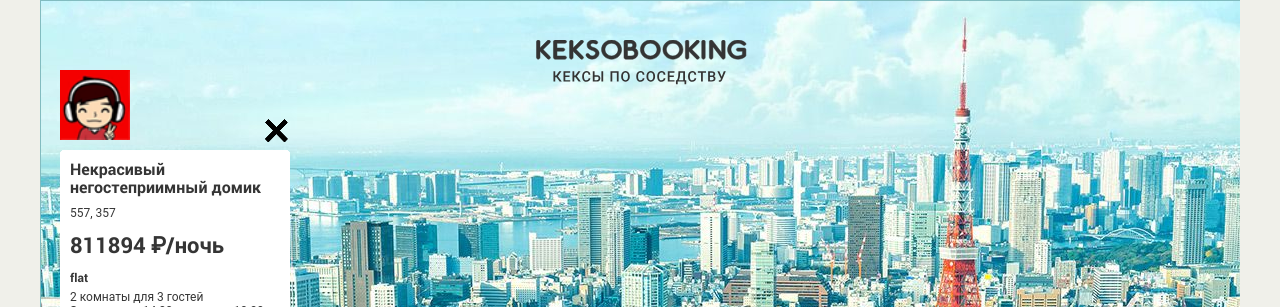
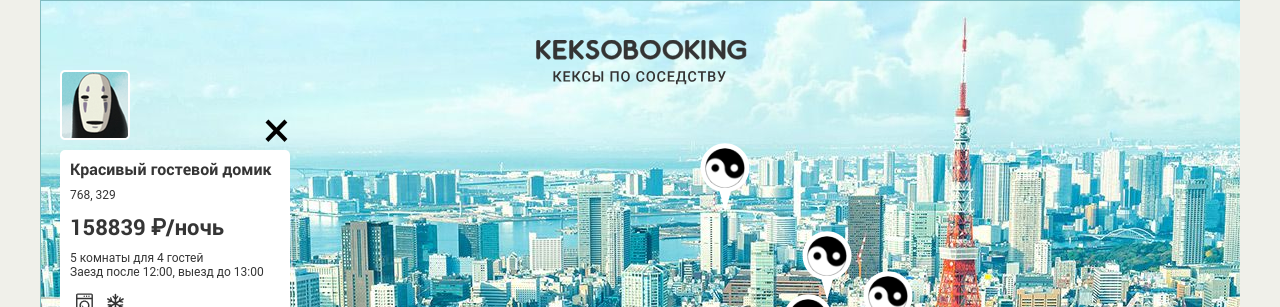
Before and after one commit to mr-halikov/487231-keksobooking, a website: page index.html in a window 1280 px wide. Shown: the top 307 px of the page. Drawn offline with Linux system fonts and the light colour scheme; files whose address does not match are found by name.

Commit message:
#13 Личный проект: милый DOM

```diff
--- a/index.html
+++ b/index.html
@@ -238,7 +238,7 @@
     </ul>
   </footer>
 
-  <template id="map-pin">
+  <template id="card_template">
     <article class="map__card popup">
       <img src="img/avatars/user01.png" class="popup__avatar" width="70" height="70" alt="Аватар пользователя">
       <button type="button" class="popup__close">Закрыть</button>
@@ -249,12 +249,12 @@
       <p class="popup__text popup__text--capacity">2 комнаты для 3 гостей</p>
       <p class="popup__text popup__text--time">Заезд после 14:00, выезд до 10:00</p>
       <ul class="popup__features">
-        <li class="popup__feature popup__feature--wifi"></li>
-        <li class="popup__feature popup__feature--dishwasher"></li>
-        <li class="popup__feature popup__feature--parking"></li>
-        <li class="popup__feature popup__feature--washer"></li>
-        <li class="popup__feature popup__feature--elevator"></li>
-        <li class="popup__feature popup__feature--conditioner"></li>
+        <!-- <li class="popup__feature popup__feature--wifi"></li> -->
+        <!-- <li class="popup__feature popup__feature--dishwasher"></li> -->
+        <!-- <li class="popup__feature popup__feature--parking"></li> -->
+        <!-- <li class="popup__feature popup__feature--washer"></li> -->
+        <!-- <li class="popup__feature popup__feature--elevator"></li> -->
+        <!-- <li class="popup__feature popup__feature--conditioner"></li> -->
       </ul>
       <p class="popup__description">Великолепная квартира-студия в центре Токио. Подходит как туристам, так и бизнесменам. Квартира полностью укомплектована и недавно отремонтирована.</p>
       <div class="popup__photos">
--- a/js/map.js
+++ b/js/map.js
@@ -1,7 +1,19 @@
 'use strict';
 
 var dummyData = [];
-var fragment = document.createDocumentFragment();
+
+var cards = document.createDocumentFragment(),
+    pins  = document.createDocumentFragment();
+
+var mapBlock  = document.querySelector('.map'),
+    pinsBlock = document.querySelector('.map__pins'),
+    filters = document.querySelector('.map__filters-container');
+
+var offerCollate = {
+    'flat': 'Квартира',
+    'house': 'Дом',
+    'bungalo': 'Бунгало'
+};
 
 var generateDummy = function() {
     var dummy_quantity = 8;
@@ -21,6 +33,9 @@ var generateDummy = function() {
 
     var offer_rooms_min = 1;
     var offer_rooms_max = 5;
+
+    var offer_guest_min = 1;
+    var offer_guest_max = 10;
 
     var offer_checkin  = ['12:00', '13:00', '14:00'];
     var offer_checkout = ['12:00', '13:00', '14:00'];
@@ -46,6 +61,7 @@ var generateDummy = function() {
         item['offer']['price']    = getRandomRange(offer_price_min, offer_price_max);
         item['offer']['type']     = getRandomItem(offer_type);
         item['offer']['rooms']    = getRandomRange(offer_rooms_min, offer_rooms_max);
+        item['offer']['guests']   = getRandomRange(offer_guest_min, offer_guest_max);
         item['offer']['checkin']  = getRandomItem(offer_checkin);
         item['offer']['checkout'] = getRandomItem(offer_checkout);
         item['offer']['features'] = getRanfomFeatures(offer_features);
@@ -104,50 +120,74 @@ var generateDummy = function() {
     }
 };
 
-var renderPins = function(data) {
+var renderCards = function(data) {
 
-    var pinItemTemplate = document.querySelector('#map-pin')
+    var cardTemplate = document.querySelector('#card_template')
         .content
         .querySelector('.map__card');
 
-    var pinItem = pinItemTemplate.cloneNode(true);
+    var cardItem = cardTemplate.cloneNode(true);
 
-    pinItem.querySelector('.popup__avatar').src = data.author.avatar;
-    pinItem.querySelector('.popup__avatar').alt = data.offer.title;
-    pinItem.querySelector('.popup__title').textContent = data.offer.title;
-    pinItem.querySelector('.popup__text--address').textContent = data.offer.address;
-    pinItem.querySelector('.popup__text--price').textContent = data.offer.price + ' ₽/ночь';
-    pinItem.querySelector('.popup__type').textContent = data.offer.type;
+    cardItem.querySelector('.popup__avatar').src = data.author.avatar;
+    cardItem.querySelector('.popup__avatar').alt = data.offer.title;
+    cardItem.querySelector('.popup__title').textContent = data.offer.title;
+    cardItem.querySelector('.popup__text--address').textContent = data.offer.address;
+    cardItem.querySelector('.popup__text--price').textContent = data.offer.price + ' ₽/ночь';
+    cardItem.querySelector('.popup__type').textContent = offerCollate[data.offer.type];
+    cardItem.querySelector('.popup__text--capacity').textContent = data.offer.rooms + ' комнаты для ' + data.offer.guests + ' гостей';
+    cardItem.querySelector('.popup__text--time').textContent = 'Заезд после ' + data.offer.checkin + ', выезд до ' + data.offer.checkout;
+    cardItem.querySelector('.popup__description').textContent = data.offer.description;
 
-// <article class="map__card popup">
-//   <img src="img/avatars/user01.png" class="popup__avatar" width="70" height="70" alt="Аватар пользователя">
-//   <button type="button" class="popup__close">Закрыть</button>
-//   <h3 class="popup__title">Уютное гнездышко для молодоженов</h3>
-//   <p class="popup__text popup__text--address">102-0082 Tōkyō-to, Chiyoda-ku, Ichibanchō, 14−3</p>
-//   <p class="popup__text popup__text--price">5200&#x20bd;<span>/ночь</span></p>
-//   <h4 class="popup__type">Квартира</h4>
-//   <p class="popup__text popup__text--capacity">2 комнаты для 3 гостей</p>
-//   <p class="popup__text popup__text--time">Заезд после 14:00, выезд до 10:00</p>
-//   <ul class="popup__features">
-//     <li class="popup__feature popup__feature--wifi"></li>
-//     <li class="popup__feature popup__feature--dishwasher"></li>
-//     <li class="popup__feature popup__feature--parking"></li>
-//     <li class="popup__feature popup__feature--washer"></li>
-//     <li class="popup__feature popup__feature--elevator"></li>
-//     <li class="popup__feature popup__feature--conditioner"></li>
-//   </ul>
-//   <p class="popup__description">Великолепная квартира-студия в центре Токио. Подходит как туристам, так и бизнесменам. Квартира полностью укомплектована и недавно отремонтирована.</p>
-//   <div class="popup__photos">
-//     <img src="" class="popup__photo" width="45" height="40" alt="Фотография жилья">
-//   </div>
-// </article>
+    for (var i = 0; i < data.offer.features.length; i++) {
+        var feature = document.createElement('li');
+        feature.classList.add('popup__feature', 'popup__feature--' + data.offer.features[i]);
+        cardItem.querySelector('.popup__features').appendChild(feature);
+    }
+
+    for (var i = 0; i < data.offer.photos.length; i++) {
+        var photo;
+        if (i === 0 ) {
+            photo = cardItem.querySelector('.popup__photo');
+            photo.src = data.offer.photos[i];
+        } else {
+            photo = cardItem.querySelector('.popup__photo').cloneNode(true);
+            photo.src = data.offer.photos[i];
+        }
+        cardItem.querySelector('.popup__photos').appendChild(photo);
+    }
+    return cardItem;
+};
+
+var renderPins = function(data) {
+    var pinTemplate = document.querySelector('#card_template')
+        .content
+        .querySelector('.map__pin');
+
+    var pinItem = pinTemplate.cloneNode(true);
+
+    var pinWidth = 50;
+    var pinHeight = 70;
+
+    var shiftPin = function(pos, dim) {
+        return parseInt(pos) - dim / 2;
+    }
+
+    pinItem.style.left = shiftPin(data.location.x, pinWidth) + 'px';
+    pinItem.style.top = shiftPin(data.location.y, pinHeight) + 'px';
+    pinItem.src = data.author.avatar;
+    pinItem.alt = data.offer.title;
+
     return pinItem;
 };
 
+
 generateDummy();
 
-for (var i = 0; i < dummyData.length; i++) {
-    fragment.appendChild(renderPins(dummyData[i]))
-}
+cards.appendChild(renderCards(dummyData[0]));
 
-document.querySelector('.map__pins').appendChild(fragment);
+for (var key in dummyData) {
+    pins.appendChild(renderPins(dummyData[key]));
+};
+
+mapBlock.insertBefore(cards, filters);
+pinsBlock.appendChild(pins);
```
